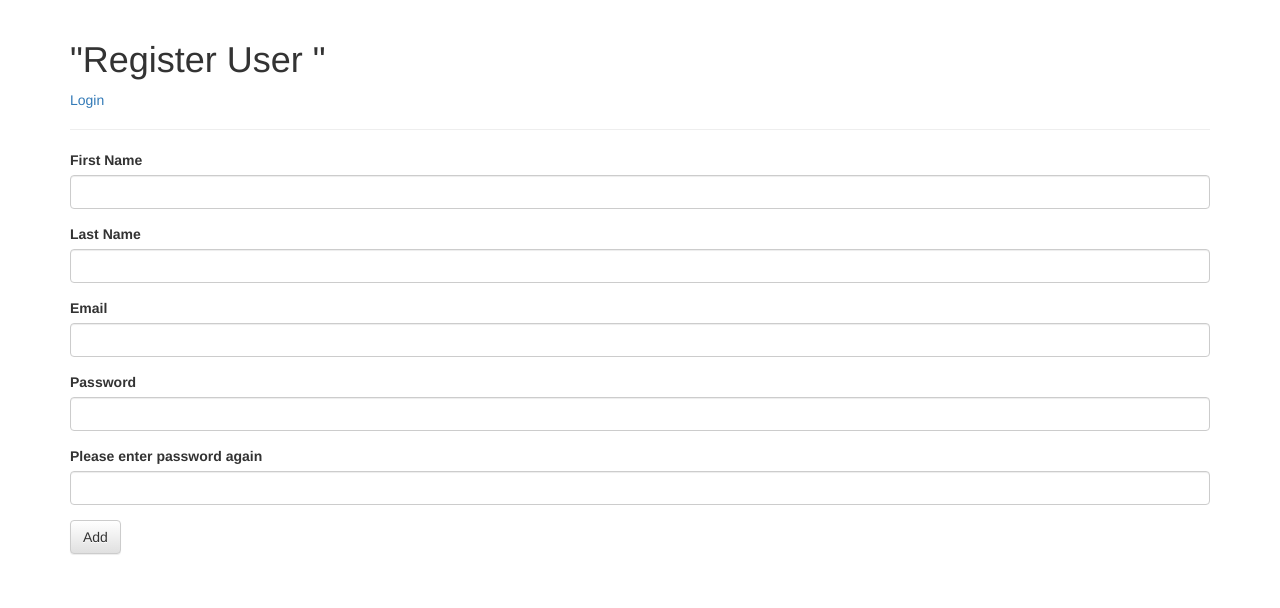
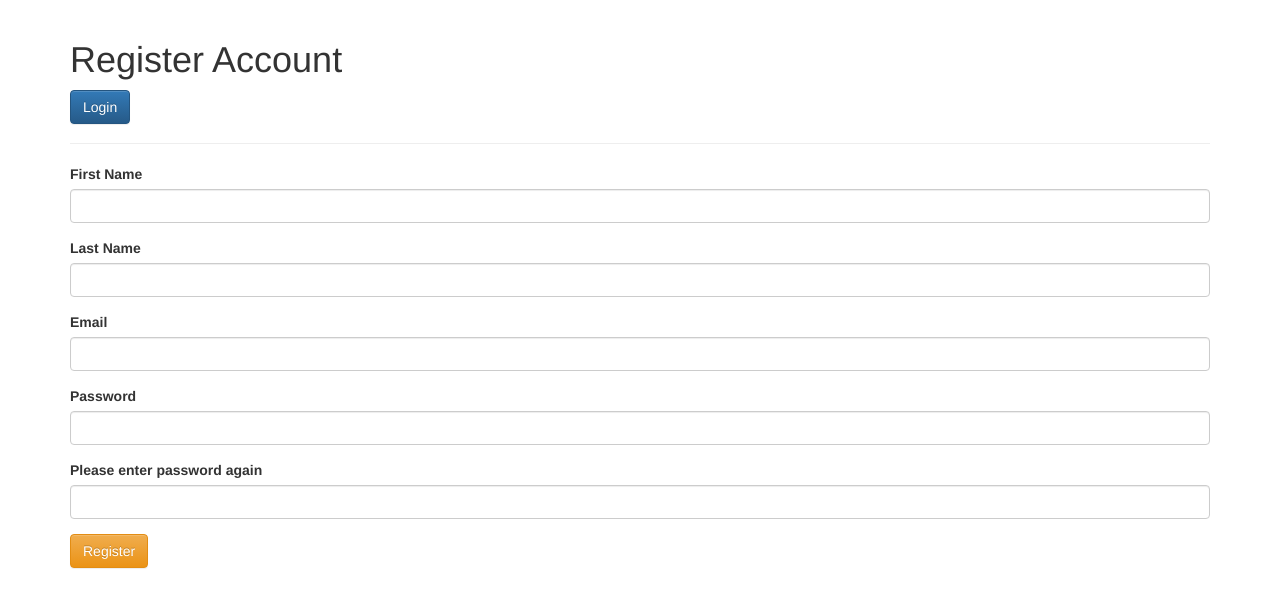
Before and after one commit to zozo5150/Informatics_Group1, a PHP site: page /register.php in a window 1280 px wide. Shown: the top 608 px of the page. Run offline with PHP 8.4, Linux system fonts and the light colour scheme; a stand-in replaces the project's code that opens the database connection.

Commit message:
Make login and register functional

```diff
--- a/register.php
+++ b/register.php
@@ -6,7 +6,7 @@
 <html>
 <head>
 	<title>
-		"Register"
+		Register
 	</title>
 
 	<!-- Following three lines are necessary for running Bootstrap -->
@@ -29,8 +29,8 @@
 <div class="row">
 <div class="col-xs-12">
 <div class="page-header">
-	<h1>"Register User "</h1>
-	<p><a href="login.php">Login</a></p>
+	<h1>Register Account</h1>
+	<p><a href="login.php" class="btn btn-primary" role="button">Login</a></p>
 </div>
 </div>
 </div>
@@ -65,10 +65,10 @@ if (isset($_POST['submit'])) {
 
 	// check if email already in database
 		// connect to database
-	$db = connectDB($DBHost,$DBUser,$DBPasswd,$DBName);
+	$db = connectDB($dbhost,$dbuser,$dbpasswd,$dbname);
 
 	// set up my query
-	$query = "SELECT email FROM Employee WHERE email='$email';";
+	$query = "SELECT email FROM Users WHERE email='$email';";
 
 	// run the query
 	$result = queryDB($query, $db);
@@ -82,16 +82,14 @@ if (isset($_POST['submit'])) {
 	$hashedPass = crypt($password1, getSalt());
 
 	// set up my query
-	$query = "INSERT INTO Employee(LastName, FirstName, email, hashedPass) VALUES ('$lastname', '$firstname', '$email', '$hashedPass');";
+	$query = "INSERT INTO Users(LastName, FirstName, email, hashedPass) VALUES ('$lastname', '$firstname', '$email', '$hashedPass');";
 
 	// run the query
 	$result = queryDB($query, $db);
 
-	// tell users that we added the player to the database
-	echo "<div class='panel panel-default'>\n";
-	echo "\t<div class='panel-body'>\n";
-    echo "\t\tAccount with email " . $email . " was added to the database\n";
-	echo "</div></div>\n";
+	//Go to add job page
+	header('Location: add_employer.php');
+
 
 }
 ?>
@@ -127,7 +125,7 @@ if (isset($_POST['submit'])) {
 	<input type="password" class="form-control" name="password2"/>
 </div>
 
-<button type="submit" class="btn btn-default" name="submit">Add</button>
+<button type="submit" class="btn btn-warning" name="submit">Register</button>
 
 </form>
 
```
Also changed, not shown: login.php (+8 -8 lines).
